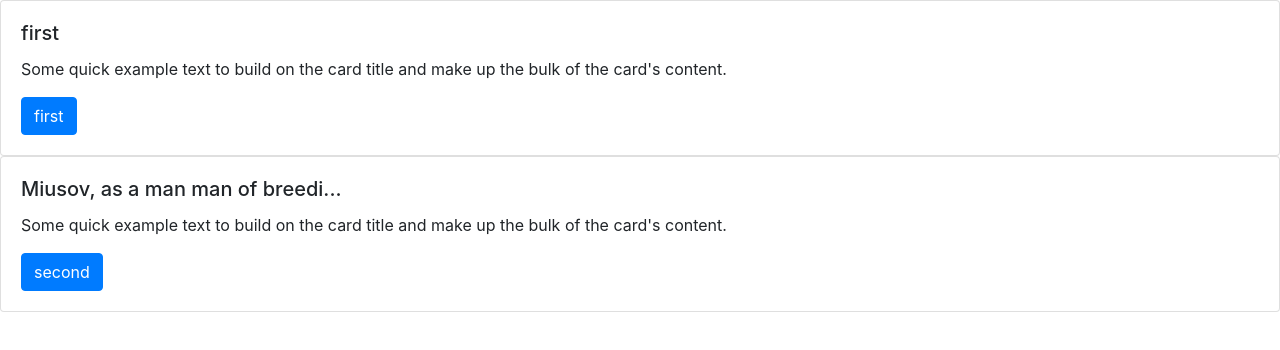
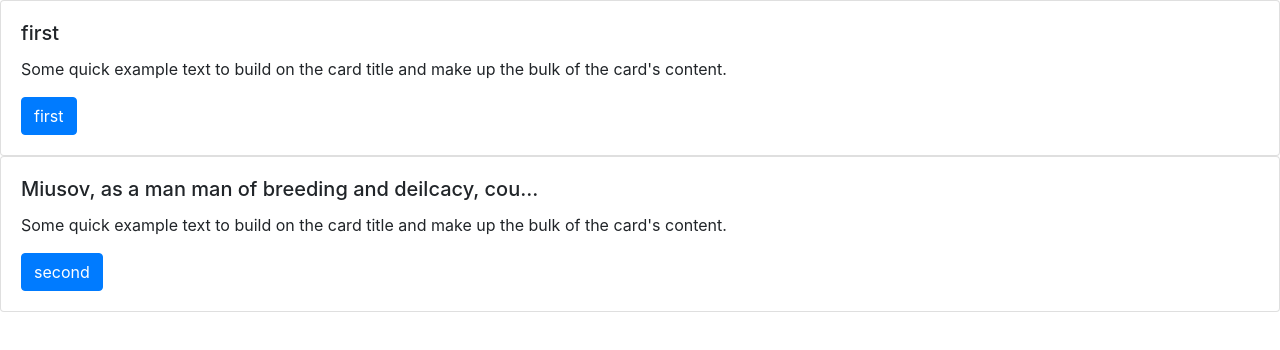
Before and after one commit to tripathi-atul/Angular-bootstrapcard, an Angular app: page / in a window 1280 px wide. Shown: the top 350 px of the page. Built offline with nearby package versions, Linux system fonts and the light colour scheme.

Commit message:
click event to show full text

```diff
--- a/src/app/app.module.ts
+++ b/src/app/app.module.ts
@@ -18,7 +18,7 @@ import { TruncatePipe } from './truncate.pipe';
     BrowserModule,
     AppRoutingModule
   ],
-  providers: [],
+  providers: [TruncatePipe],
   bootstrap: [AppComponent]
 })
 export class AppModule { }
--- a/src/app/card-tile/card-tile.component.html
+++ b/src/app/card-tile/card-tile.component.html
@@ -1,6 +1,6 @@
 <div class="card">
     <div class="card-body">
-      <h5 class="card-title">{{post.cardtitle | truncate:[30] }}</h5>
+      <h5 class="card-title" (click)="showFullSummary()">{{post.cardtitle}}</h5>
       <p class="card-text">Some quick example text to build on the card title and make up the bulk of the card's content.</p>
       <a href="#" class="btn btn-primary">{{post.iambutton}}</a>
     </div>
--- a/src/app/card-tile/card-tile.component.ts
+++ b/src/app/card-tile/card-tile.component.ts
@@ -1,5 +1,6 @@
 import { Component, OnInit, Input } from '@angular/core';
 import { CardObject } from '../card-object';
+import { TruncatePipe } from '../truncate.pipe';
 
 @Component({
   selector: 'app-card-tile',
@@ -9,9 +10,17 @@ import { CardObject } from '../card-object';
 export class CardTileComponent implements OnInit {
 
   @Input() post: CardObject;
-  constructor() { }
+  fullSummary: string;
+
+  constructor(private truncatePipe: TruncatePipe) { }
 
   ngOnInit(): void {
+    this.fullSummary = this.post.cardtitle;
+    this.post.cardtitle = this.truncatePipe.transform(this.post.cardtitle,[50]);
+  }
+
+  showFullSummary() {
+    this.post.cardtitle = this.fullSummary;
   }
 
 }
--- a/src/app/truncate.pipe.ts
+++ b/src/app/truncate.pipe.ts
@@ -5,7 +5,7 @@ import { Pipe, PipeTransform } from '@angular/core';
 })
 export class TruncatePipe implements PipeTransform {
 
-  transform(value: string, args: any[]): any {
+  transform(value: any, args: any[]): any {
     const limit = args.length > 0 ? parseInt(args[0], 10) : 20;
     const trail = args.length > 1 ? args[1] : '...';
     return value.length > limit ? value.substring(0, limit) + trail : value;
```
